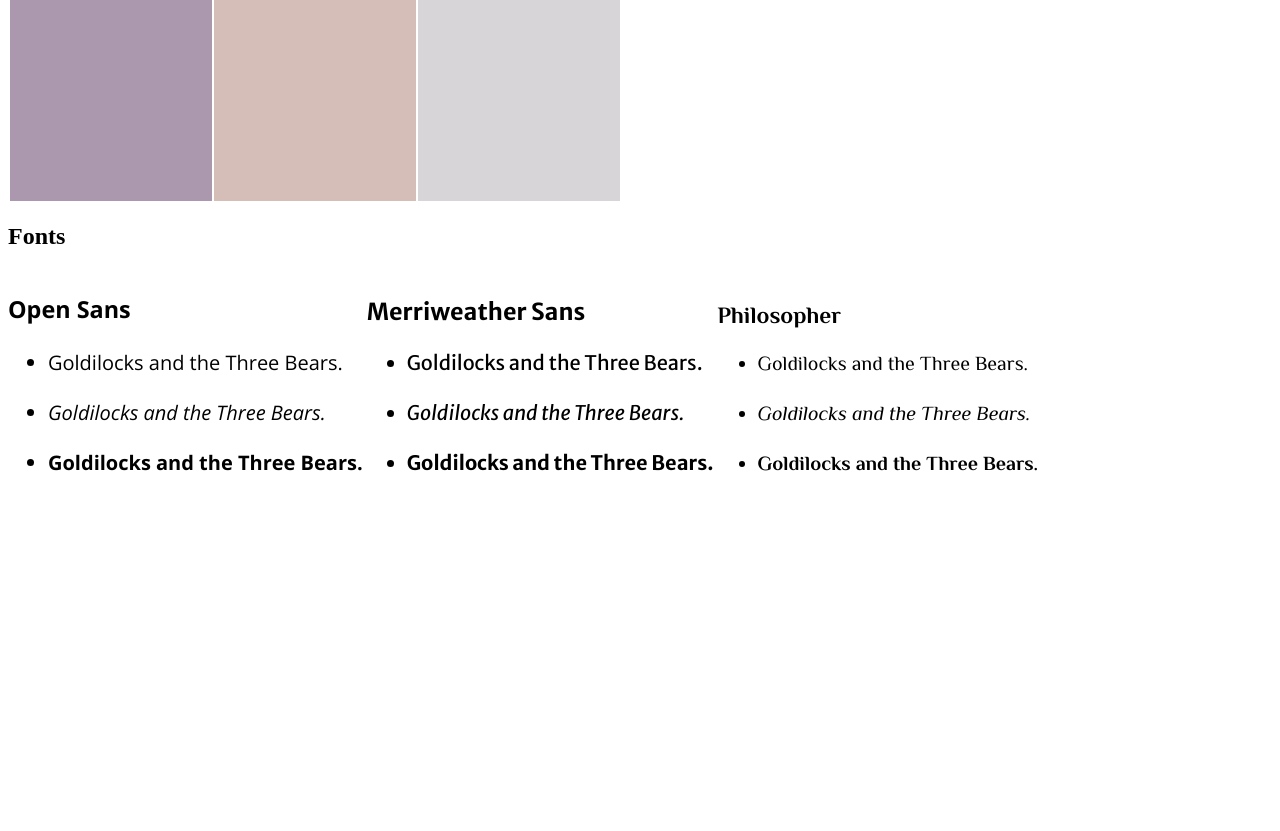
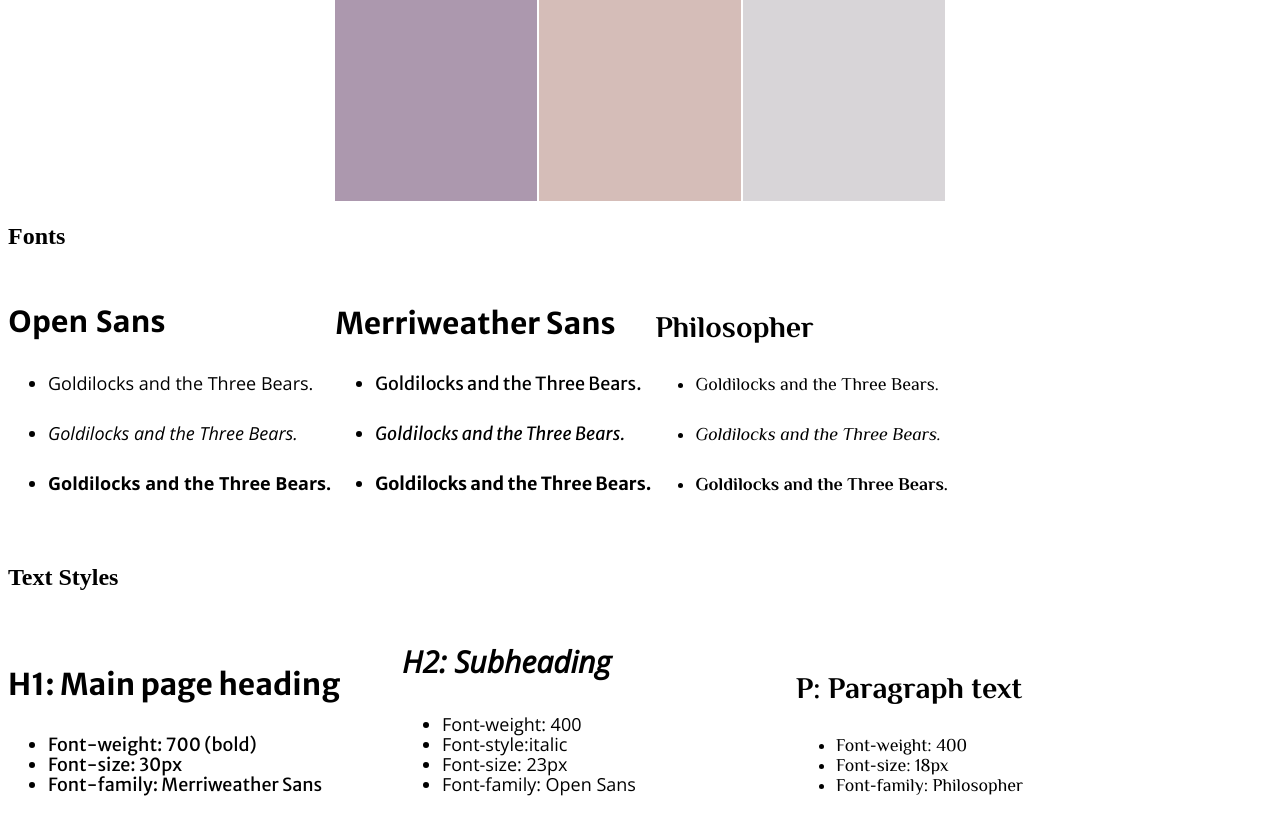
Before and after one commit to Jennifer1791/CodeCademy_Website_Design_System, a plain HTML site: page index.html in a window 1280 px wide. Shown: the part 455-1286 px from the top of the page. Before the commit the page ends 985 px from the top, so only its background shows below. Drawn offline with nearby package versions, Linux system fonts and the light colour scheme.

Commit message:
Insert Text Styles Section

```diff
--- a/index.html
+++ b/index.html
@@ -73,6 +73,34 @@
             <li id="Bold">Goldilocks and the Three Bears.</li>
         </ul>
     </div>
+    <div id="Text_Styles">
+        <h2>Text Styles</h2>
+        <div id="H1_Styles" class="box2">
+            <h3>H1: Main page heading</h3>
+            <ul>
+                <li>Font-weight: 700 (bold)</li>
+                <li>Font-size: 30px</li>
+                <li>Font-family: Merriweather Sans</li>
+            </ul>
+        </div>
+        <div id="H2_Styles" class="box2">
+            <h3>H2: Subheading</h3>
+            <ul>
+                <li>Font-weight: 400</li>
+                <li>Font-style:italic</li>
+                <li>Font-size: 23px</li>
+                <li>Font-family: Open Sans</li>
+            </ul>
+        </div>
+        <div id="p_Styles" class="box2">
+            <h3>P: Paragraph text</h3>
+            <ul>
+                <li>Font-weight: 400</li>
+                <li>Font-size: 18px</li>
+                <li>Font-family: Philosopher</li>
+            </ul>
+        </div>
+    </div>
     </main>
 </body>
 </html>
--- a/style.css
+++ b/style.css
@@ -1,11 +1,15 @@
 h1{
     text-align: center;
     font-weight: bold;
+}
+table{
+    margin: 0 auto;
 }
 td{
     width: 200px;
     height:200px;
     /*display: inline-block;*/
+
 }
 #Light_Green{
     background-color: #C0D2D4;
@@ -27,6 +31,7 @@ td{
 }
 .box{
     display: inline-block;
+    margin: 0 auto;
 }
 #Open_Sans{
     font-family: 'Open Sans', sans-serif;
@@ -35,6 +40,11 @@ td{
 li{
     height: 50px;
     width: auto;
+    font-size: 18px;
+    font-style: normal;
+}
+h3{
+    font-size: 30px;
 }
 #Merriweather_Sans{
     font-family: 'Merriweather Sans', sans-serif;
@@ -50,3 +60,38 @@ li{
 #Bold{
     font-weight: bold;
 }
+#H1_Styles{
+    font-weight: 700px;
+    font-size: 30px;
+    font-family: 'Merriweather Sans', sans-serif;
+
+}
+#H2_Styles{
+    font-weight: 400px;
+    font-style:italic;
+    font-size: 23px;
+    font-family: 'Open Sans', sans-serif;
+}
+#p_Styles{
+    font-weight: 400px;
+    font-size: 18px;
+    font-family: 'Philosopher', sans-serif;
+}
+#H1_Styles li{
+    height: 20px;
+    width: 350px;
+}
+#H2_Styles li{
+    height: 20px;
+    width: 350px;
+}
+#p_Styles li{
+    height: 20px;
+    width: 350px;
+}
+.box2{
+    display: inline-block;
+}
+#Fonts{
+
+}
```
